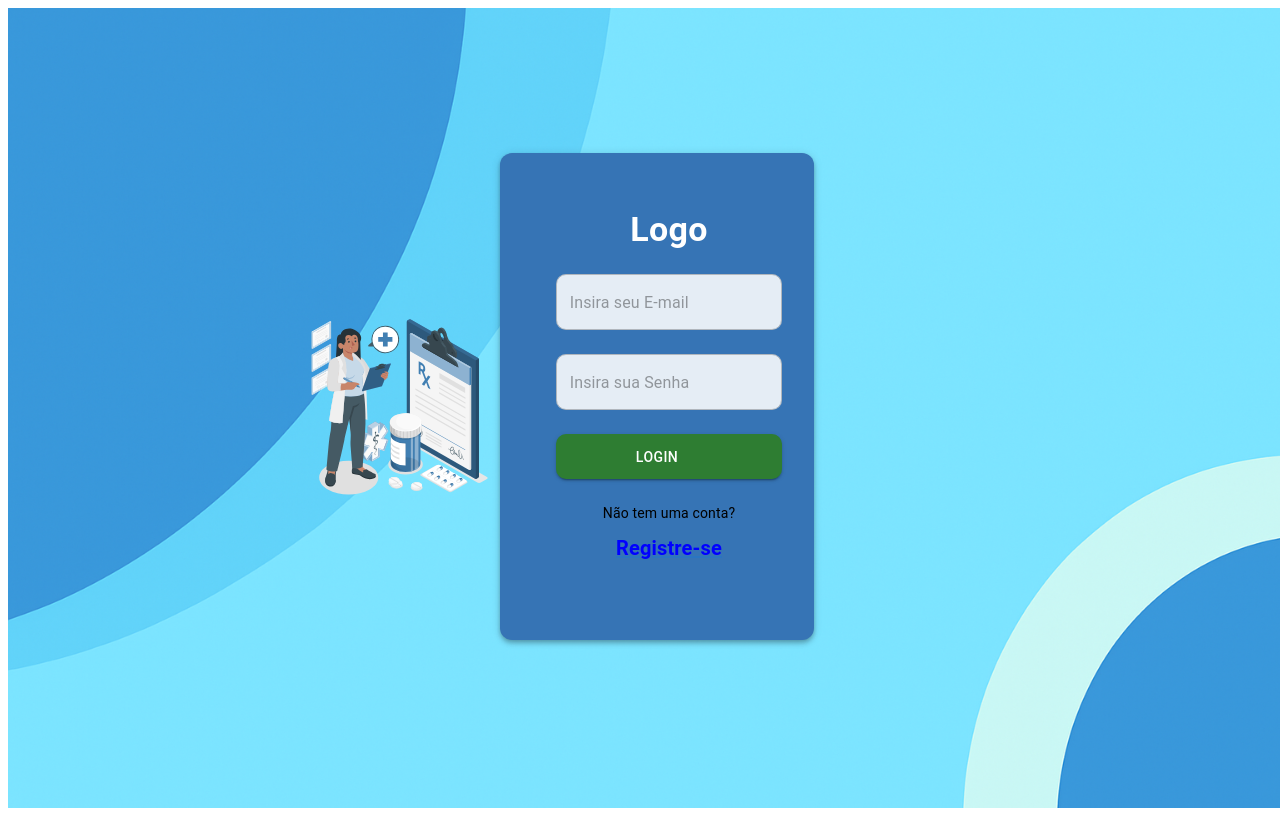
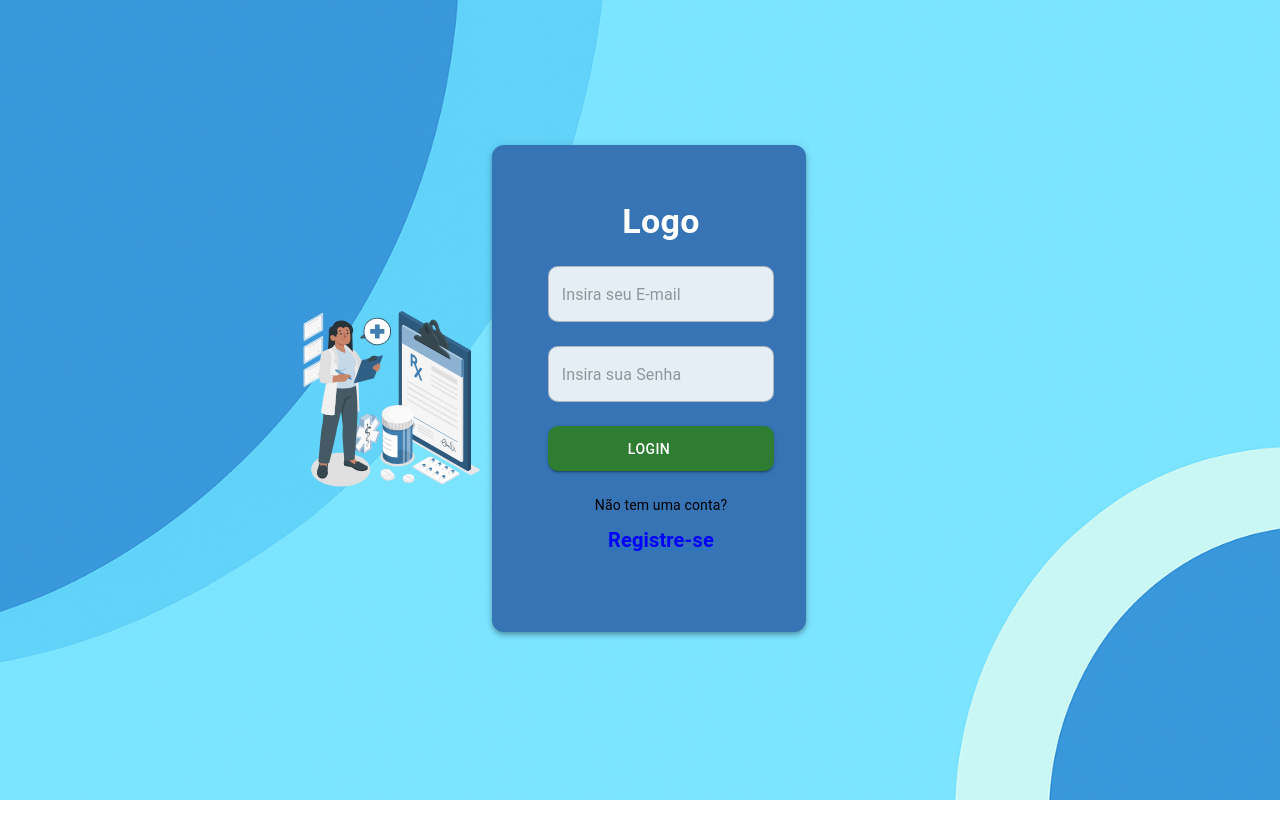
Before and after one commit to Nexterzin/TCC---Adaptative-IA, a Next.js app: page / in a window 1280 px wide. Built offline with nearby package versions, Linux system fonts and the light colour scheme; some icons are missing.

Commit message:
[UPDATE] Retirado a margem branca.

```diff
--- a/src/app/globals.css
+++ b/src/app/globals.css
@@ -13,22 +13,20 @@
 html, body {
   margin: 0;
   padding: 0;
+  height: 100%;
+  width: 100%;
   overflow-x: hidden;
-  overflow-y: hidden;
-  }
+}
 
 body {
-  color: var(--foreground);
-  background: var(--background);
-  font-family: Arial, Helvetica, sans-serif;
-  -webkit-font-smoothing: antialiased;
-  -moz-osx-font-smoothing: grayscale;
+  margin: 0;
 }
+
 
 * {
   box-sizing: border-box;
   padding: 0;
-  margin: 0;
+  /* margin: 0; */
 }
 
 a {
--- a/src/app/page.jsx
+++ b/src/app/page.jsx
@@ -1,21 +1,25 @@
 'use client'
 
+import './globals.css';
+import 'react-toastify/dist/ReactToastify.css';
+
+import XIcon from '@mui/icons-material/X';
+import SendIcon from '@mui/icons-material/Send';
+import GoogleIcon from '@mui/icons-material/Google';
 import LinkedInIcon from '@mui/icons-material/LinkedIn';
-import XIcon from '@mui/icons-material/X';
-import GoogleIcon from '@mui/icons-material/Google';
+import FacebookIcon from '@mui/icons-material/Facebook';
 import InstagramIcon from '@mui/icons-material/Instagram';
-import FacebookIcon from '@mui/icons-material/Facebook';
+
 import { useState } from "react";
-import { Box, Button, TextField, Typography, Grid, Link, Hidden } from "@mui/material";
-import SendIcon from '@mui/icons-material/Send';
 import { useRouter } from "next/navigation";
 import { toast, ToastContainer } from 'react-toastify';
-import 'react-toastify/dist/ReactToastify.css';
+import { Box, Button, TextField, Typography, Grid, Link } from "@mui/material";
 
 const Login = () => {
+    const router = useRouter();
+
+    const [senha, setSenha] = useState('');
     const [usuario, setUsuario] = useState('');
-    const [senha, setSenha] = useState('');
-    const router = useRouter();
 
     const goToHome = () => {
         if (usuario === 'bruno' && senha === 'admin') {
@@ -33,17 +37,14 @@ const Login = () => {
         <>
             <Box
                 sx={{
+                    display: 'flex',
+                    minWidth: '100vw',
                     minHeight: '100vh',
-                    width: '100vw',
-                    display: 'flex',
+                    alignItems: 'center',
+                    backgroundSize: 'cover',
                     justifyContent: 'center',
-                    alignItems: 'center',
+                    backgroundPosition: 'center',
                     backgroundImage: 'url("/FundoLogin.png")',
-                    backgroundSize: 'cover',
-                    backgroundPosition: 'center',
-                    m: 0,
-                    p: 0, // padding zero!
-
                 }}
             >
 
@@ -58,8 +59,8 @@ const Login = () => {
                                 width: '100%',
                                 maxWidth: 400,
                                 height: 'auto',
+                                margin: '0 auto',
                                 display: { xs: 'none', md: 'block' },
-                                margin: '0 auto'
                             }}
                         />
                     </Grid>
@@ -71,11 +72,11 @@ const Login = () => {
                             spacing={3}
                             sx={{
                                 p: 4,
+                                boxShadow: 4,
                                 borderRadius: 3,
+                                width: { md: '80%', xs: '400px' },
+                                marginLeft: { xs: '50px', md: '0px' },
                                 background: 'rgba(54, 116, 181, 1)',
-                                boxShadow: 4,
-                                marginLeft: { xs: '50px', md: '0px' },
-                                width: { md: '80%', xs: '400px' },
                             }}
                         >
                             <Grid item xs={12}>
@@ -101,10 +102,10 @@ const Login = () => {
 
                             <Grid item xs={12}>
                                 <TextField
-                                    placeholder="Insira sua Senha"
-                                    type="password"
                                     fullWidth
                                     value={senha}
+                                    type="password"
+                                    placeholder="Insira sua Senha"
                                     onChange={(e) => setSenha(e.target.value)}
                                     sx={{
                                         "& .MuiOutlinedInput-root": {
@@ -117,11 +118,11 @@ const Login = () => {
 
                             <Grid item xs={12}>
                                 <Button
+                                    fullWidth
+                                    color="success"
                                     onClick={goToHome}
-                                    fullWidth
                                     variant="contained"
                                     endIcon={<SendIcon />}
-                                    color="success"
                                     sx={{ height: 45, borderRadius: "10px" }}
                                 >
                                     Login
--- a/src/app/page.module.css
+++ b/src/app/page.module.css
@@ -84,7 +84,7 @@
 a.primary {
   background: var(--foreground);
   color: var(--background);
-  gap: 8px;
+
 }
 
 a.secondary {
@@ -101,7 +101,7 @@ a.secondary {
 .footer a {
   display: flex;
   align-items: center;
-  gap: 8px;
+  gap: 58px;
 }
 
 .footer img {
```
Also changed, not shown: public/LoginDoctor.svg (added).
